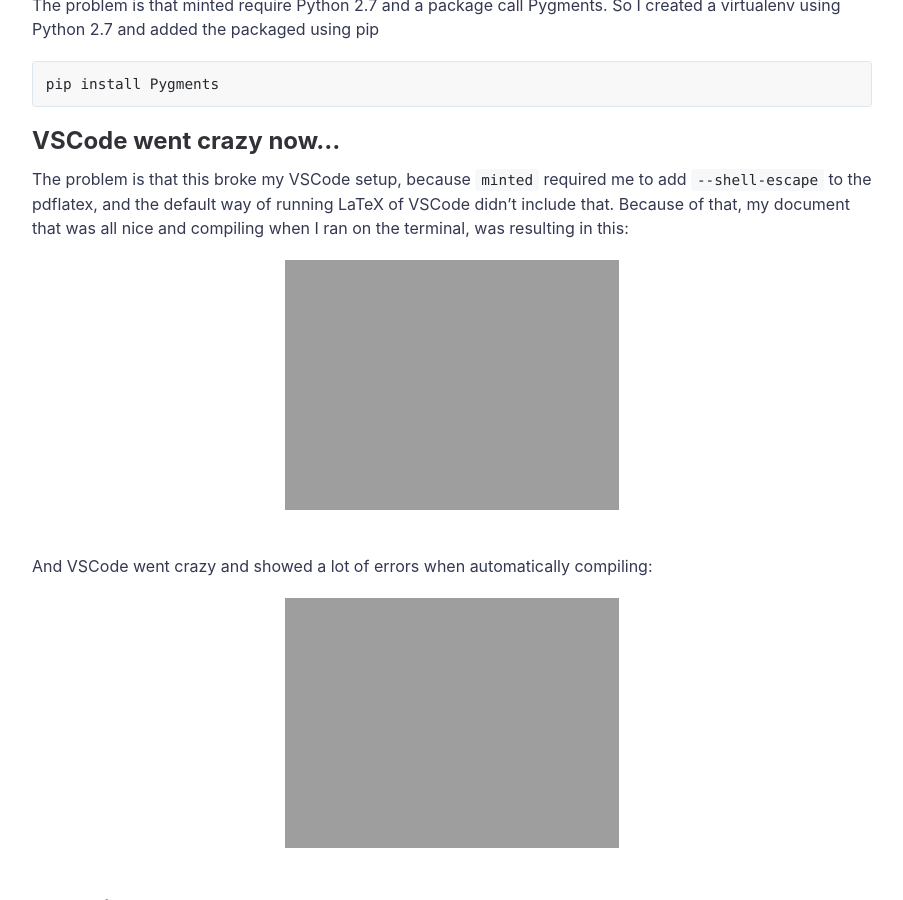
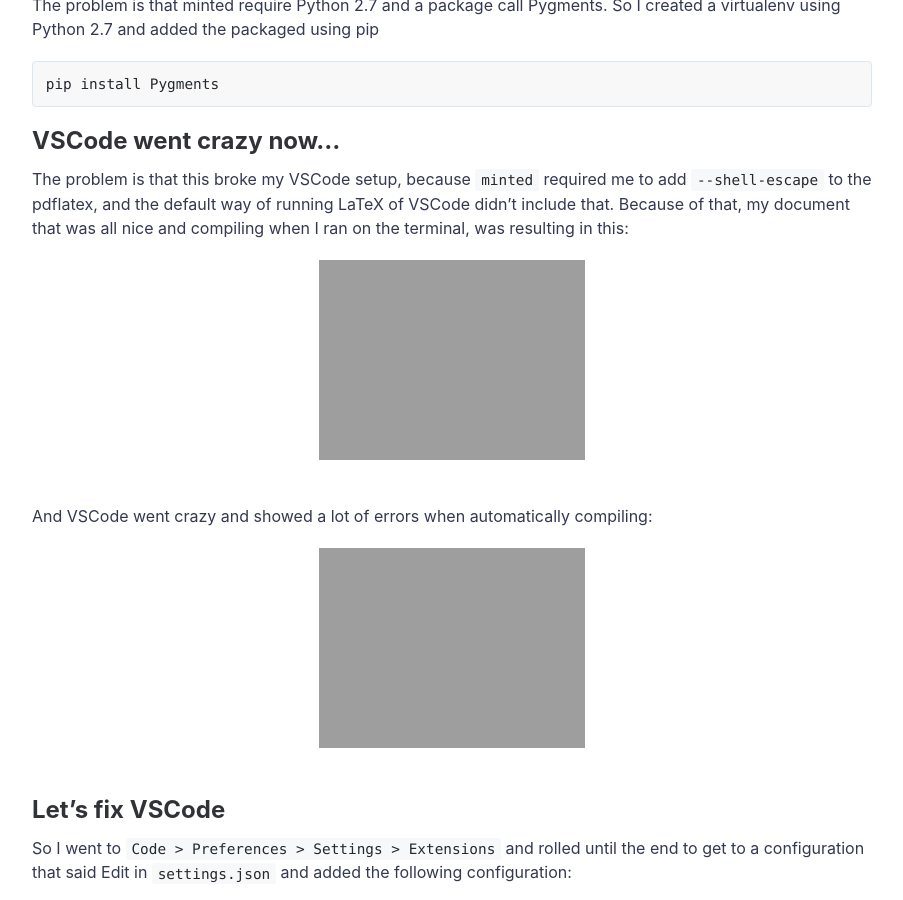
Before and after one commit to leportella/v3, a Jekyll site: the page built from _posts/2020-09-15-minted-on-vscode.md, in a window 1280 px wide and 900 px high, scrolled down 906 px. Shown: the whole window, without its empty margins (188-1091 px from the left). Built offline with Jekyll 4.4.1, drawn with Linux system fonts in a browser that asks for light colours; comment, search, counter and statistics services are not loaded.

Commit message:
fix heights

```diff
--- a/_posts/2020-09-15-minted-on-vscode.md
+++ b/_posts/2020-09-15-minted-on-vscode.md
@@ -88,7 +88,7 @@ The problem is that this broke my VSCode setup, because `minted` required me to
 
 
 <center>
-  <img src="{{ site.url }}{{ site.baseurl }}/assets/img/posts/minted2.png" style="height:250px;"/>
+  <img src="{{ site.url }}{{ site.baseurl }}/assets/img/posts/minted2.png" style="height:200px;"/>
 </center>
 <br/>
 
@@ -96,7 +96,7 @@ The problem is that this broke my VSCode setup, because `minted` required me to
 And VSCode went crazy and showed a lot of errors when automatically compiling:
 
 <center>
-  <img src="{{ site.url }}{{ site.baseurl }}/assets/img/posts/minted1.png" style="height:250px;"/>
+  <img src="{{ site.url }}{{ site.baseurl }}/assets/img/posts/minted1.png" style="height:200px;"/>
 </center>
 <br/>
 
@@ -154,7 +154,7 @@ Also wanted VSCode to run within my virtualenv, so on extensions, I added the Py
 Once installed I used `Cmd+Shift+P` and  used `Select Interpreter` to select my current virtualenv.
 
 <center>
-  <img src="{{ site.url }}{{ site.baseurl }}/assets/img/posts/minted4.png" style="height:250px;"/>
+  <img src="{{ site.url }}{{ site.baseurl }}/assets/img/posts/minted4.png" style="height:200px;"/>
 </center>
 <br/>
 
@@ -162,7 +162,7 @@ Once installed I used `Cmd+Shift+P` and  used `Select Interpreter` to select my
 
 Now I got no errors and the VSCode is happy again:
 <center>
-  <img src="{{ site.url }}{{ site.baseurl }}/assets/img/posts/minted5.png" style="height:250px;"/>
+  <img src="{{ site.url }}{{ site.baseurl }}/assets/img/posts/minted5.png" style="height:100px;"/>
 </center>
 <br/>
 
```
